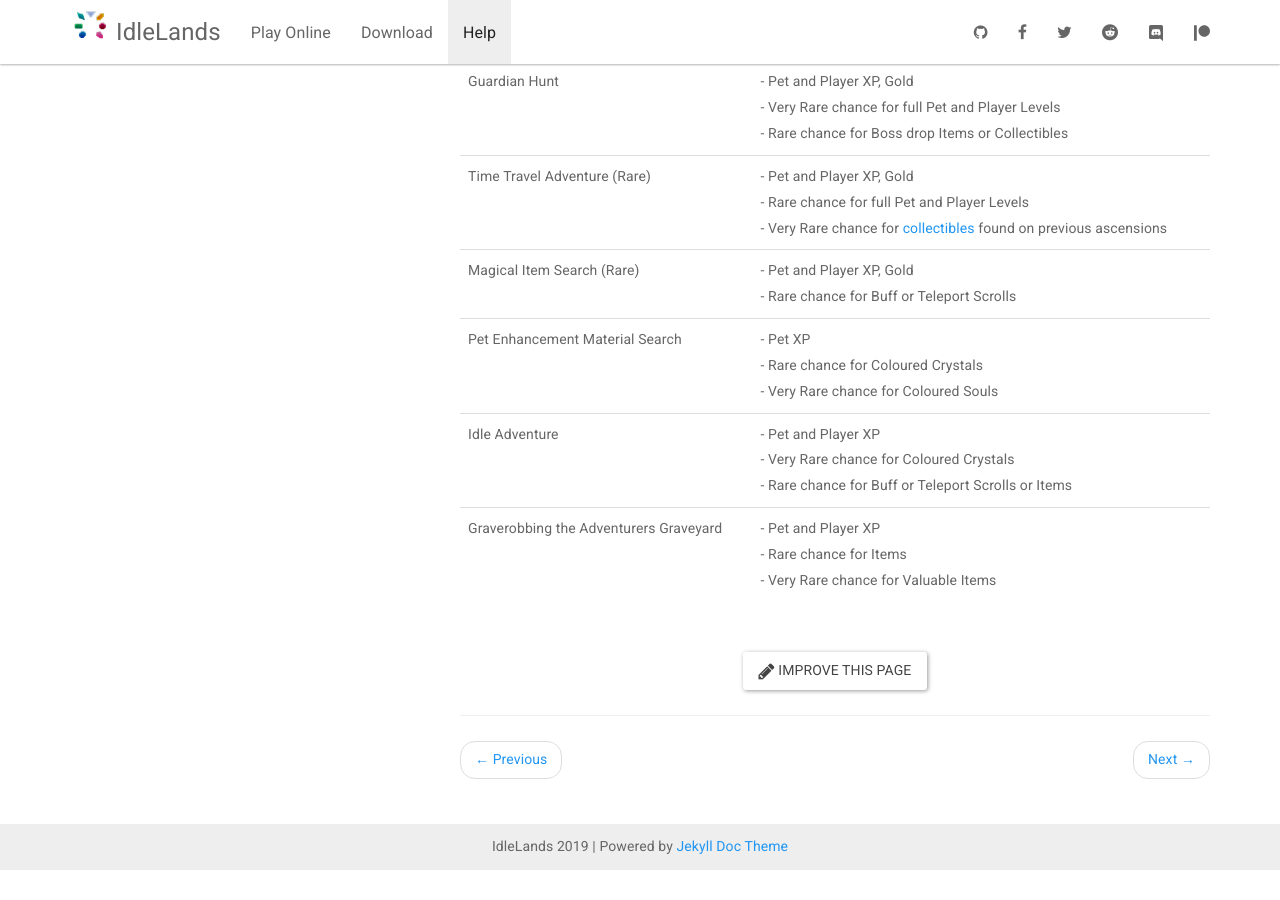
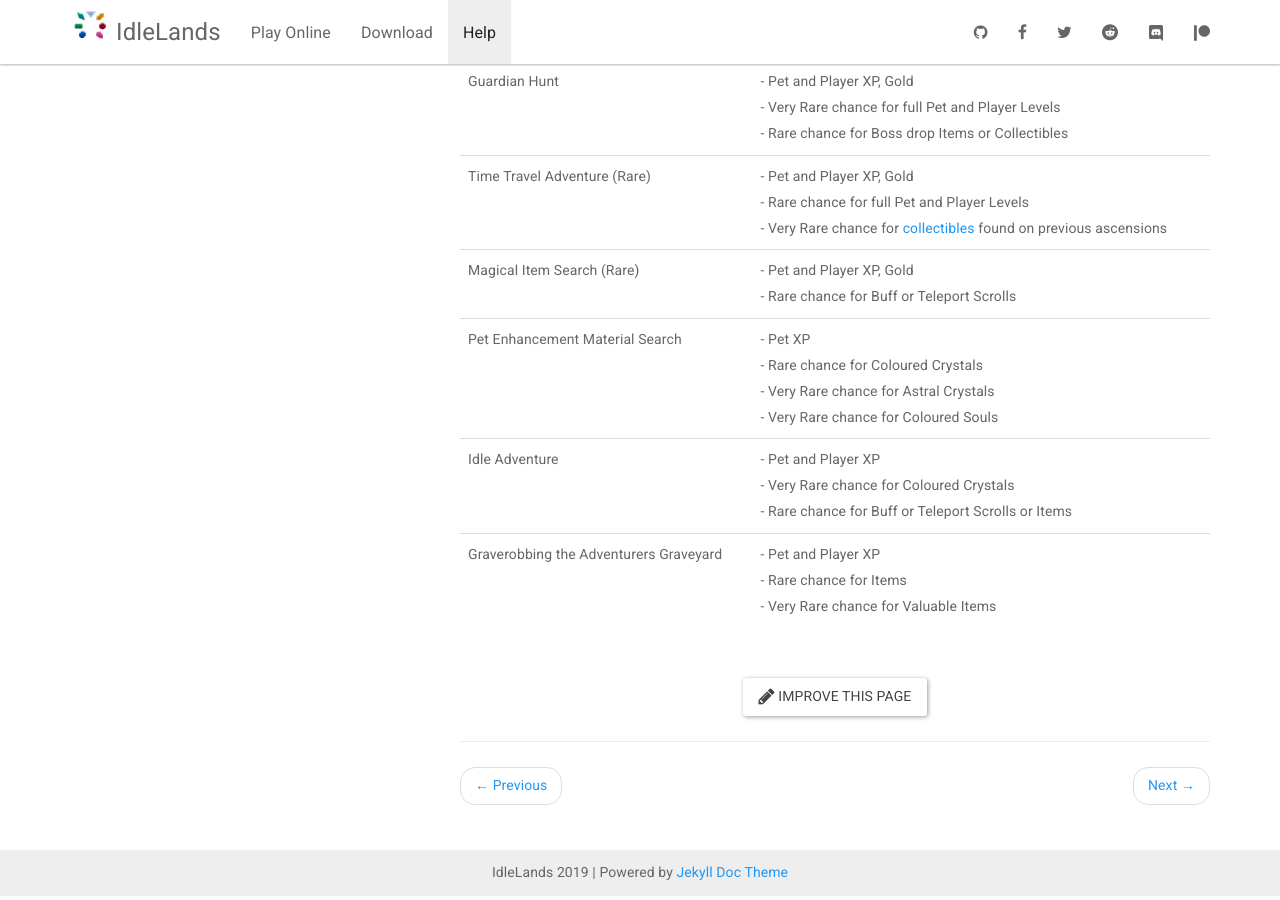
Before and after one commit to IdleLands/idlelands.github.io, a Jekyll site: the page built from _docs/help/about-pet-adventures.md, in a window 1280 px wide and 900 px high, scrolled down 726 px. Built offline with Jekyll 4.4.1, drawn with Linux system fonts in a browser that asks for light colours; nearby versions of some CDN libraries; before the commit the page ends 1600 px from its top, so only the background shows below that.

Commit message:
Update about-pet-adventures.md

```diff
--- a/_docs/help/about-pet-adventures.md
+++ b/_docs/help/about-pet-adventures.md
@@ -23,6 +23,6 @@ Trip to the Merchant Guild |- Gold and Items<br>- Rare chance for Buff or Telepo
 Guardian Hunt |- Pet and Player XP, Gold<br>- Very Rare chance for full Pet and Player Levels<br>- Rare chance for Boss drop Items or Collectibles
 Time Travel Adventure (Rare) |- Pet and Player XP, Gold<br>- Rare chance for full Pet and Player Levels<br>- Very Rare chance for [collectibles](https://idle.land/docs/collectible-info/) found on previous ascensions
 Magical Item Search (Rare) |- Pet and Player XP, Gold<br>- Rare chance for Buff or Teleport Scrolls
-Pet Enhancement Material Search |- Pet XP<br>- Rare chance for Coloured Crystals<br>- Very Rare chance for Coloured Souls
+Pet Enhancement Material Search |- Pet XP<br>- Rare chance for Coloured Crystals<br>- Very Rare chance for Astral Crystals<br>- Very Rare chance for Coloured Souls
 Idle Adventure |- Pet and Player XP<br>- Very Rare chance for Coloured Crystals<br>- Rare chance for Buff or Teleport Scrolls or Items
 Graverobbing the Adventurers Graveyard |- Pet and Player XP<br>- Rare chance for Items<br>- Very Rare chance for Valuable Items
```
